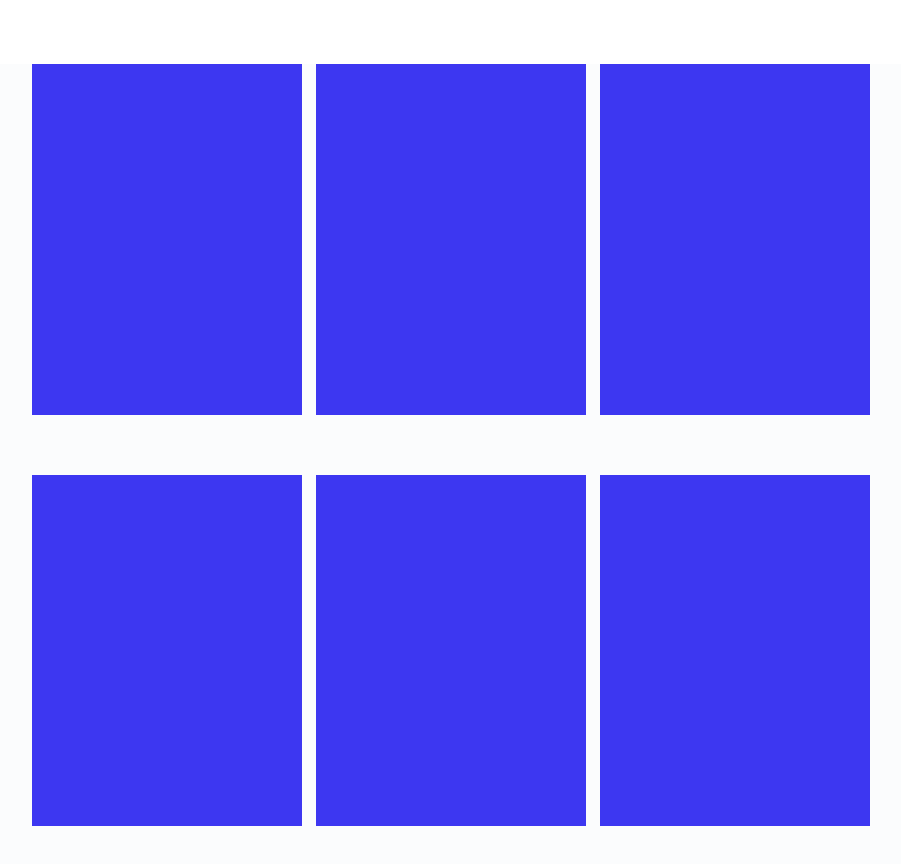
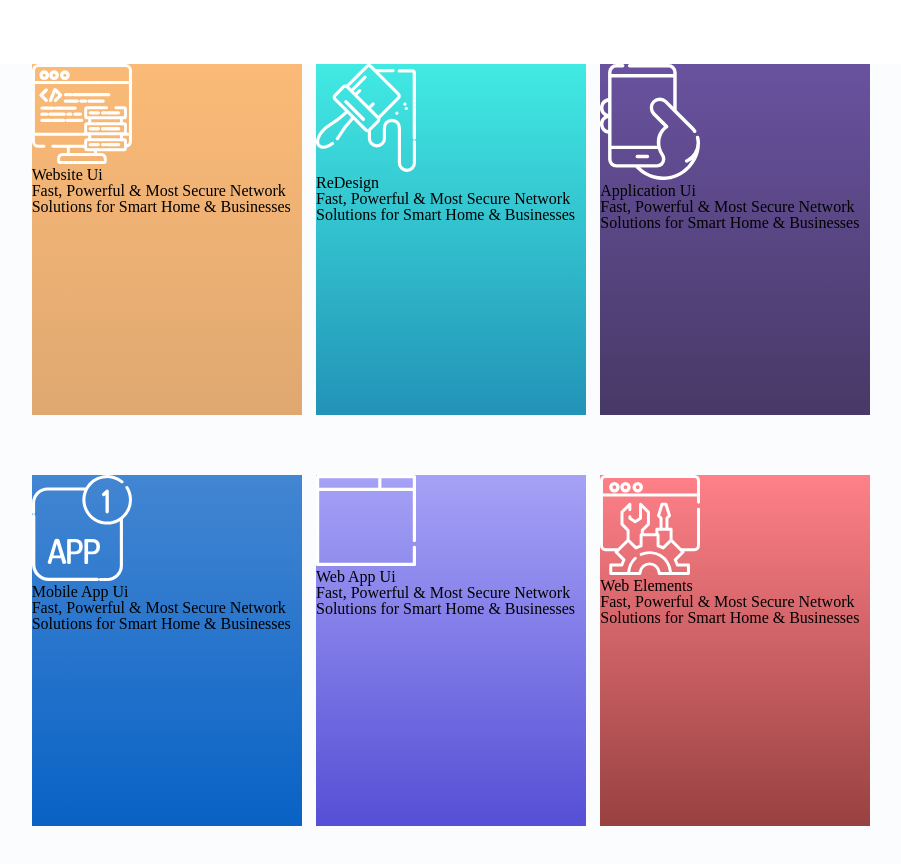
Before and after one commit to marikomkheidze/lesson7, a plain HTML site: page index.html in a window 1280 px wide. Shown: the part 1113-1977 px from the top of the page, without its empty margins (189-1090 px from the left). Drawn offline with Linux system fonts and the light colour scheme.

Commit message:
section2

```diff
--- a/index.html
+++ b/index.html
@@ -68,12 +68,66 @@
     </section>
     <section class="section3">
         <div class="wraper-1">
-            <div class="box"></div>
-            <div class="box"></div>
-            <div class="box"></div>
-            <div class="box"></div>
-            <div class="box"></div>
-            <div class="box"></div>
+            <div class="box">
+                <img src="images/data.svg" alt="data">
+                <h2>Website Ui</h2>
+                <p> Fast, Powerful & Most Secure Network Solutions for Smart Home & Businesses </p>
+                <div>
+                    <a href="#">
+                        <p></p>
+                    </a>
+                </div>
+            </div>
+            <div class="box">
+                <img src="images/paint.svg" alt="paint">
+                <h2>ReDesign</h2>
+                <p>Fast, Powerful & Most Secure Network Solutions for Smart Home & Businesses</p>
+                <div>
+                    <a href="#">
+                        <p></p>
+                    </a>
+                </div>
+            </div>
+            <div class="box">
+                <img src="images/phone.svg" alt="phone">
+                <h2>Application Ui</h2>
+                <p>Fast, Powerful & Most Secure Network Solutions for Smart Home & Businesses</p>
+                <div>
+                    <a href="#">
+                        <p></p>
+                    </a>
+                </div>
+            </div>
+            <div class="box">
+                <img src="images/calendar.svg" alt="calendar">
+                <h2>Mobile App Ui</h2>
+                <p>Fast, Powerful & Most Secure Network Solutions for Smart Home & Businesses</p>
+                <div>
+                    <a href="#">
+                        <p></p>
+                    </a>
+                </div>
+            </div>
+            <div class="box">
+                <img src="images/web.svg" alt="web">
+                <h2>Web App Ui</h2>
+                <p>Fast, Powerful & Most Secure Network Solutions for Smart Home & Businesses</p>
+                <div>
+                    <a href="#">
+                        <p></p>
+                    </a>
+                </div>
+            </div>
+            <div class="box">
+                <img src="images/tools.svg" alt="tools">
+                <h2>Web Elements</h2>
+                <p>Fast, Powerful & Most Secure Network Solutions for Smart Home & Businesses</p>
+                <div>
+                    <a href="#">
+                        <p></p>
+                    </a>
+                </div>
+            </div>
 
         </div>
 
--- a/style/style.css
+++ b/style/style.css
@@ -155,6 +155,34 @@
     margin-bottom: 60px;
 }
 
+/* pseudo classes */
+
+.box:nth-child(1) {
+    background: linear-gradient(to bottom, #FBBA77 0%, #DFA871 100%);
+}
+
+.box:nth-child(2) {
+    background: linear-gradient(to bottom, #41EAE3 0%, #2293B7 100%);
+}
+
+.box:nth-child(3) {
+    background: linear-gradient(to bottom, #69529F 0%, #473966 100%);
+}
+
+.box:nth-child(4) {
+    background: linear-gradient(to bottom, #4386D2 0%, #0962C5 100%);
+}
+
+.box:nth-child(5) {
+    background: linear-gradient(to bottom, #A5A2F6 0%, #564FD6 100%);
+}
+
+.box:nth-child(6) {
+    background: linear-gradient(to bottom, #FF8088 0%, #984141 100%);
+}
+
+
+
 /* hover effect */
 .wave:hover {
     background-color: #A26565;
```
Also changed, not shown: images/calendar.svg (added), images/data.svg (added), images/paint.svg (added), images/phone.svg (added), images/tools.svg (added), images/web.svg (added).
